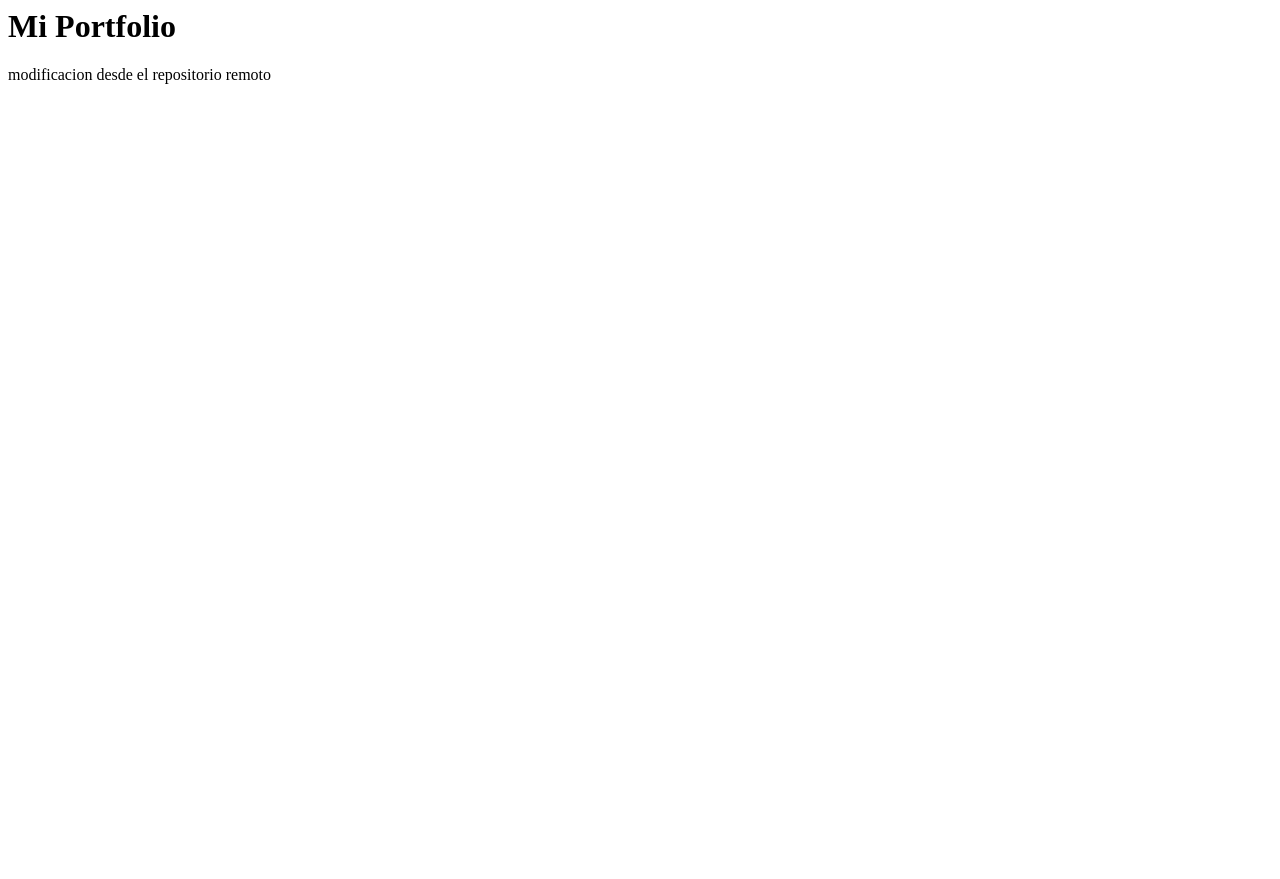
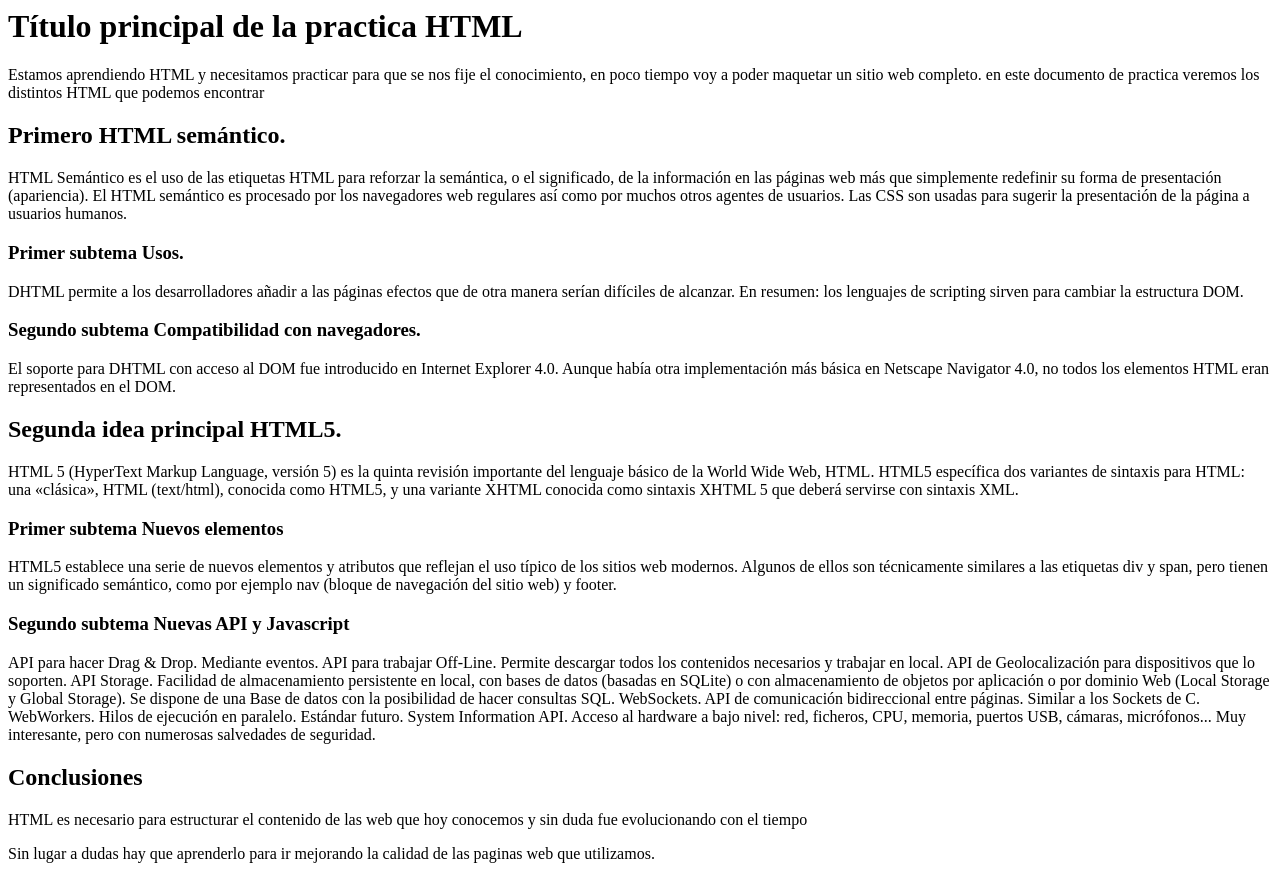
Before and after one commit to Chaino23/FrontEnd, a plain HTML site: page index.html in a window 1280 px wide. Before the commit the page ends 800 px from the top, so only its background shows below. Drawn offline with Linux system fonts and the light colour scheme.

Commit message:
Edicion HTML Modulo 2

```diff
--- a/index.html
+++ b/index.html
@@ -1,2 +1,25 @@
-<h1>Mi Portfolio</h1>
-<p>modificacion desde el repositorio remoto</p>
+<body> <h1>Título principal de la practica HTML</h1>
+	<p>Estamos aprendiendo HTML y necesitamos practicar para que se nos fije el conocimiento, en poco tiempo voy a poder maquetar un sitio web completo. en este documento de practica veremos los distintos HTML que podemos encontrar </p>
+
+	  <h2>Primero HTML semántico.</h2>
+		<p>HTML Semántico es el uso de las etiquetas HTML para reforzar la semántica, o el significado, de la información en las páginas web más que simplemente redefinir su forma de presentación (apariencia). El HTML semántico es procesado por los navegadores web regulares así como por muchos otros agentes de usuarios. Las CSS son usadas para sugerir la presentación de la página a usuarios humanos.</p>
+		  <h3>Primer subtema Usos.</h3>
+			<p>DHTML permite a los desarrolladores añadir a las páginas efectos que de otra manera serían difíciles de alcanzar. En resumen: los lenguajes de scripting sirven para cambiar la estructura DOM.</p>
+		  <h3>Segundo subtema Compatibilidad con navegadores.</h3>
+			<p>El soporte para DHTML con acceso al DOM fue introducido en Internet Explorer 4.0. Aunque había otra implementación más básica en Netscape Navigator 4.0, no todos los elementos HTML eran representados en el DOM.</p>
+	  <h2>Segunda idea principal HTML5.</h2>
+		<p>HTML 5 (HyperText Markup Language, versión 5) es la quinta revisión importante del lenguaje básico de la World Wide Web, HTML. HTML5 específica dos variantes de sintaxis para HTML: una «clásica», HTML (text/html), conocida como HTML5, y una variante XHTML conocida como sintaxis XHTML 5 que deberá servirse con sintaxis XML.</p>
+		  <h3>Primer subtema Nuevos elementos</h3>
+			<p>HTML5 establece una serie de nuevos elementos y atributos que reflejan el uso típico de los sitios web modernos. Algunos de ellos son técnicamente similares a las etiquetas div y span, pero tienen un significado semántico, como por ejemplo nav (bloque de navegación del sitio web) y footer.</p>
+		  <h3>Segundo subtema Nuevas API y Javascript</h3>
+			<p>API para hacer Drag & Drop. Mediante eventos.
+        API para trabajar Off-Line. Permite descargar todos los contenidos necesarios y trabajar en local.
+        API de Geolocalización para dispositivos que lo soporten.
+        API Storage. Facilidad de almacenamiento persistente en local, con bases de datos (basadas en SQLite) o con almacenamiento de objetos por aplicación o por dominio Web (Local Storage y Global Storage). Se dispone de una Base de datos con la posibilidad de hacer consultas SQL.
+        WebSockets. API de comunicación bidireccional entre páginas. Similar a los Sockets de C.
+        WebWorkers. Hilos de ejecución en paralelo.
+        Estándar futuro. System Information API. Acceso al hardware a bajo nivel: red, ficheros, CPU, memoria, puertos USB, cámaras, micrófonos... Muy interesante, pero con numerosas salvedades de seguridad.</p>
+
+	  <h2>Conclusiones</h2>
+		<p>HTML es necesario para estructurar el contenido de las web que hoy conocemos y sin duda fue evolucionando con el tiempo</p>
+		<p>Sin lugar a dudas hay que aprenderlo para ir mejorando la calidad de las paginas web que utilizamos.</p></body>
```
